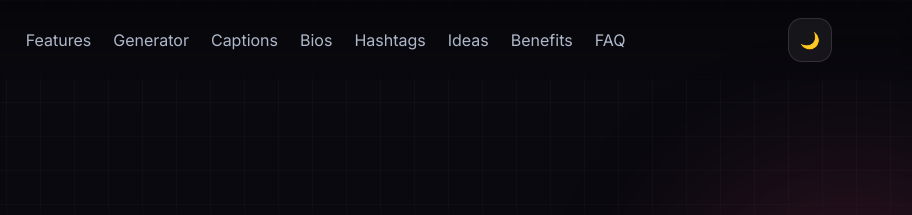
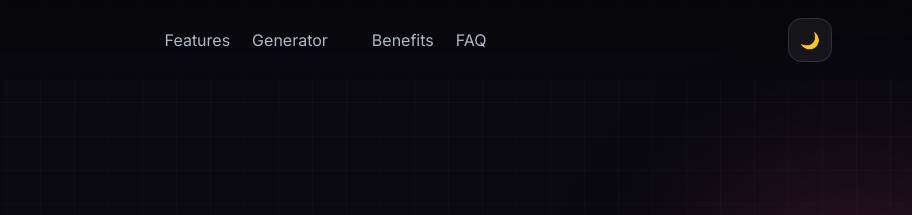
Before and after one commit to uvaiskhandev/Insta-AI-Guru, a website: page index.html in a window 1280 px wide. Shown: the top 215 px of the page, 368-1280 px from the left. Drawn offline with Linux system fonts and the light colour scheme.

Commit message:
change nav links in Index.html

```diff
--- a/index.html
+++ b/index.html
@@ -127,11 +127,7 @@
 
       <div class="nav-links">
         <a href="#features">Features</a>
-        <a href="#generator">Generator</a>
-        <a href="/instagram-caption-generator">Captions</a>
-        <a href="/instagram-bio-generator">Bios</a>
-        <a href="/instagram-hashtag-generator">Hashtags</a>
-        <a href="/instagram-post-ideas">Ideas</a>
+        <a href="#generator">Generator<a>
         <a href="#benefits">Benefits</a>
         <a href="#faq">FAQ</a>
       </div>
```
